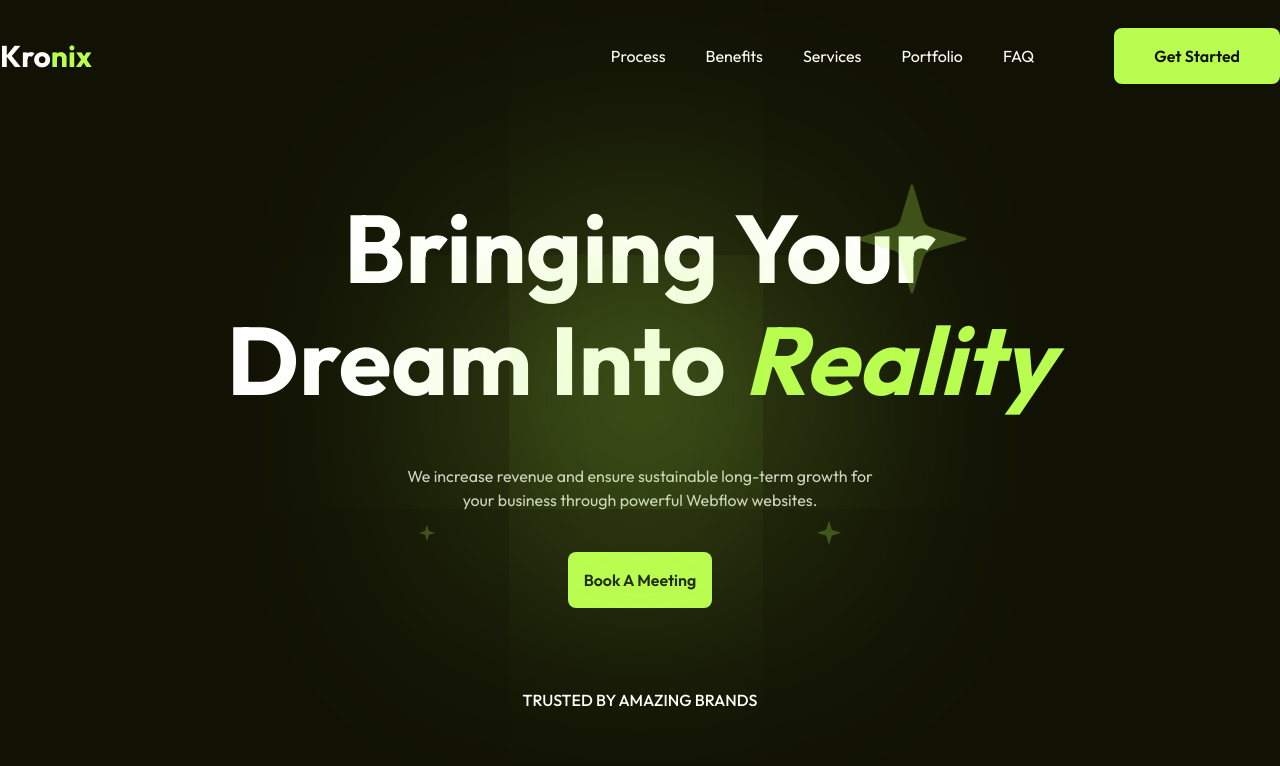
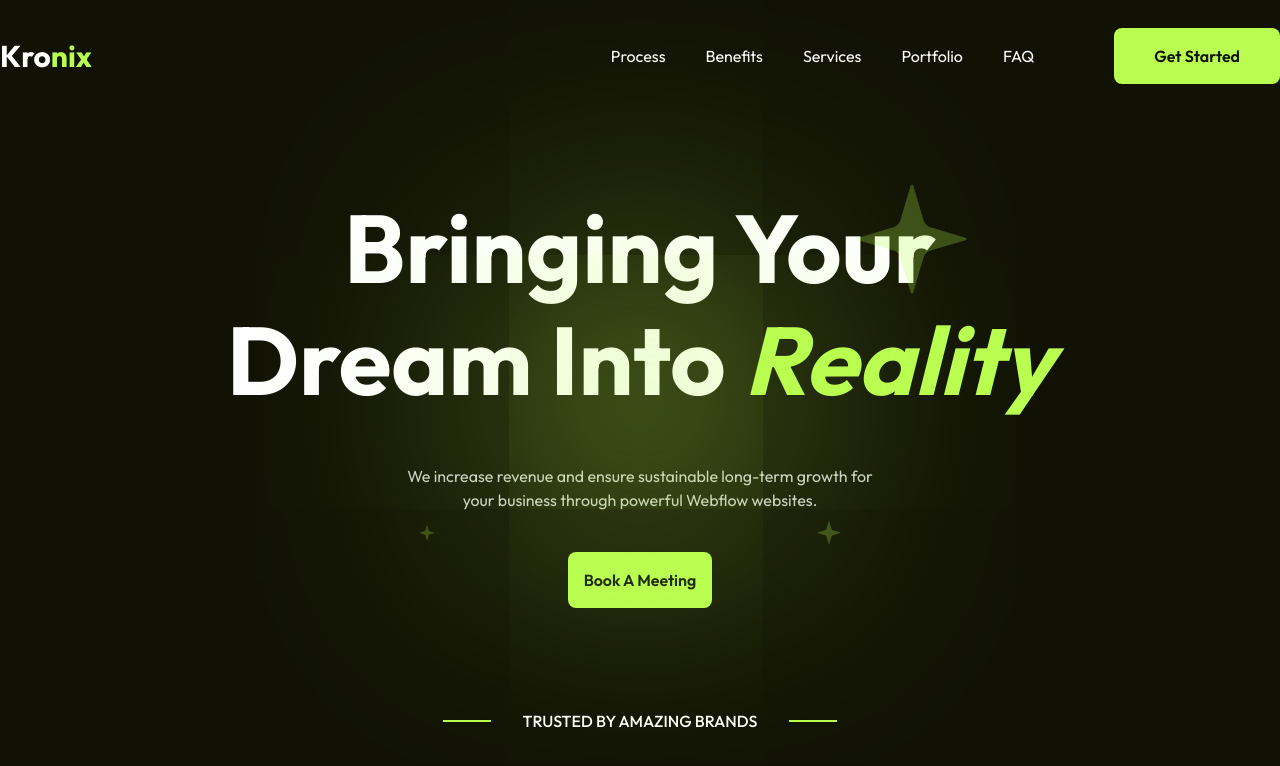
Before and after one commit to mehedihasanfaiyaz/kronix-saas, a React (Vite) app: page / in a window 1280 px wide. Shown: the top 766 px of the page. Built offline with nearby package versions, Linux system fonts and the light colour scheme.

Commit message:
feat(Brands): add hr on title

```diff
--- a/src/section/Brands.tsx
+++ b/src/section/Brands.tsx
@@ -1,9 +1,13 @@
 export default function Brands() {
   return (
     <div className="mt-20">
-      <h2 className="text-center font-medium text-white">
-        TRUSTED BY AMAZING BRANDS
-      </h2>
+      <div className="inline-flex w-full items-center justify-center">
+        <hr className="my-8 mr-8 h-0.5 w-12 border-0 bg-primary"></hr>
+        <h2 className="text-center font-medium text-white">
+          TRUSTED BY AMAZING BRANDS
+        </h2>
+        <hr className="my-8 ml-8 h-0.5 w-12 border-0 bg-primary"></hr>
+      </div>
     </div>
   );
 }
```
